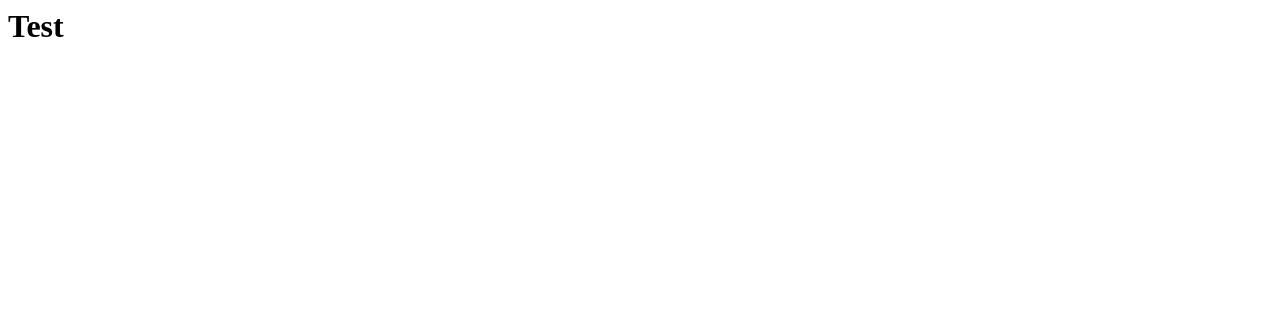
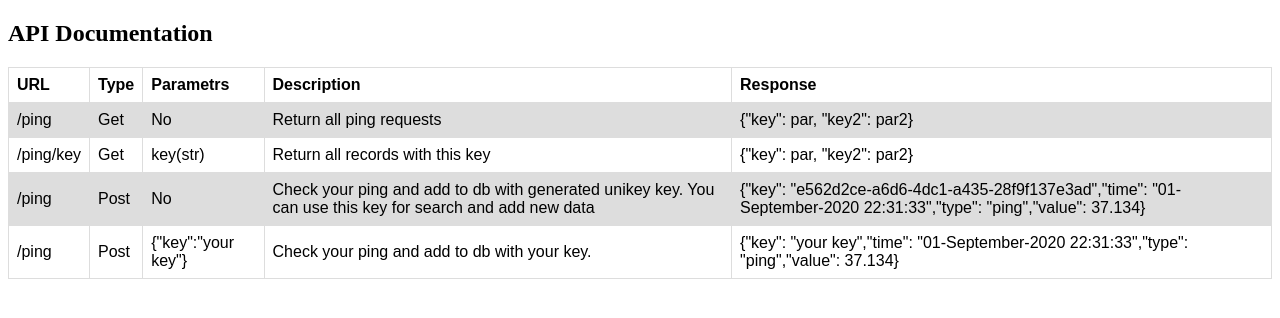
Before and after one commit to davidyc/SpeedTestServer, a Flask app: page / in a window 1280 px wide. Before the commit the part shown is almost empty. Shown: the top 318 px of the page. Run offline with Flask 2, Linux system fonts and the light colour scheme.

Commit message:
Add page with documentation

```diff
--- a/templates/main.html
+++ b/templates/main.html
@@ -1 +1,65 @@
-<H1>Test</H1>
+<!DOCTYPE html>
+<html>
+<head>
+<style>
+table {
+  font-family: arial, sans-serif;
+  border-collapse: collapse;
+  width: 100%;
+}
+
+td, th {
+  border: 1px solid #dddddd;
+  text-align: left;
+  padding: 8px;
+}
+
+tr:nth-child(even) {
+  background-color: #dddddd;
+}
+</style>
+</head>
+<body>
+
+<h2>API Documentation</h2>
+
+<table>
+  <tr>
+    <th>URL</th>
+    <th>Type</th>
+    <th>Parametrs</th>
+    <th>Description</th>
+    <th>Response</th>
+  </tr>
+  <tr>
+    <td>/ping</td>
+    <td>Get</td>
+    <td>No</td>
+    <td>Return all ping requests</td>
+    <td>{"key": par, "key2": par2}</td>
+  </tr>
+  <tr>
+    <td>/ping/key</td>
+    <td>Get</td>
+    <td>key(str)</td>
+    <td>Return all records with this key</td>
+    <td>{"key": par, "key2": par2}</td>
+  </tr>
+  <tr>
+    <td>/ping</td>
+    <td>Post</td>
+    <td>No</td>
+    <td>Check your ping and add to db with generated unikey key. You can use this key for search and add new data</td>
+    <td>{"key": "e562d2ce-a6d6-4dc1-a435-28f9f137e3ad","time": "01-September-2020 22:31:33","type": "ping","value": 37.134}</td>
+  </tr>
+  <tr>
+    <td>/ping</td>
+    <td>Post</td>
+    <td>{"key":"your key"}</td>
+    <td>Check your ping and add to db with your key. </td>
+    <td>{"key": "your key","time": "01-September-2020 22:31:33","type": "ping","value": 37.134}</td>
+  </tr>
+</table>
+
+</body>
+</html>
```
